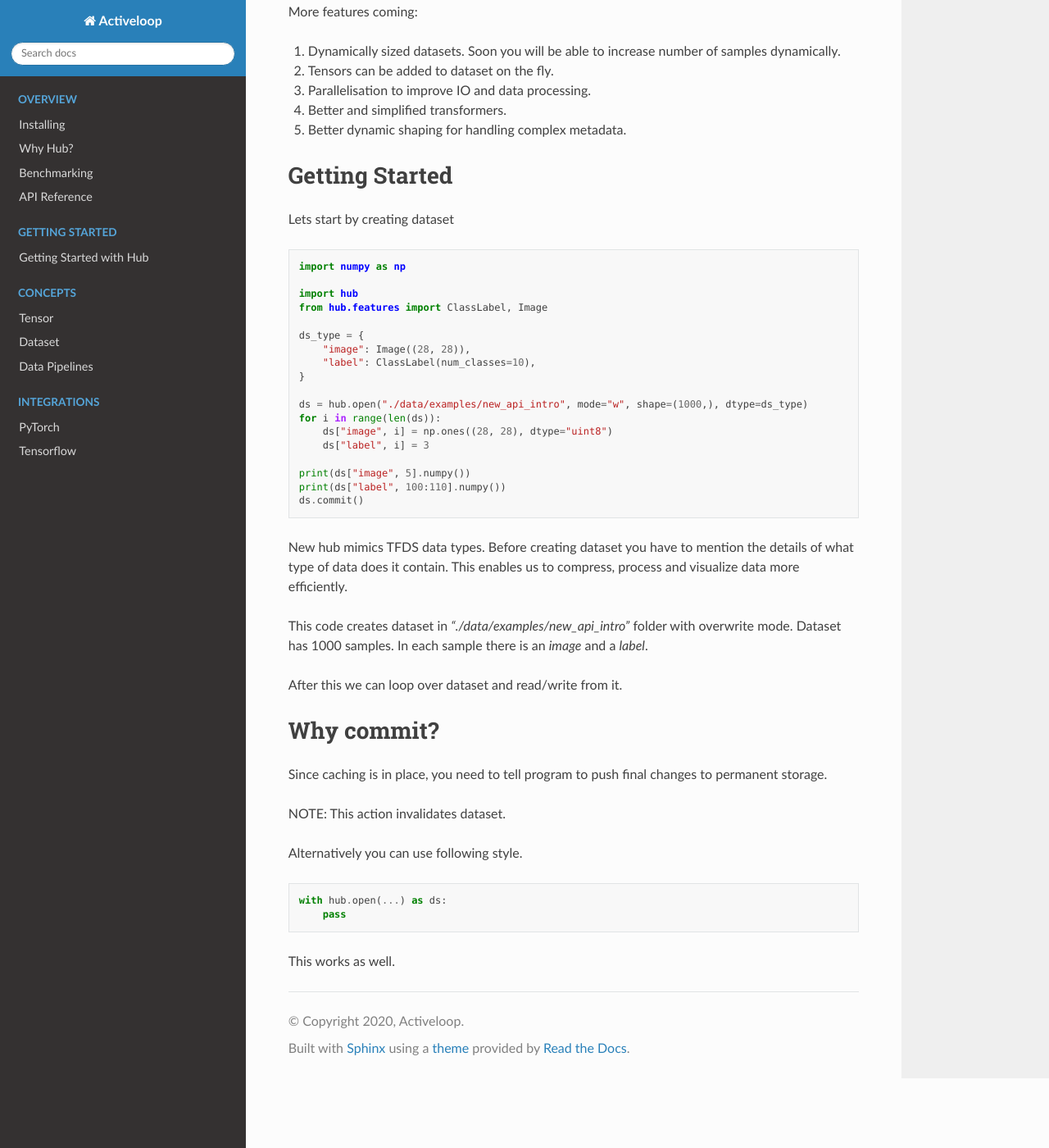
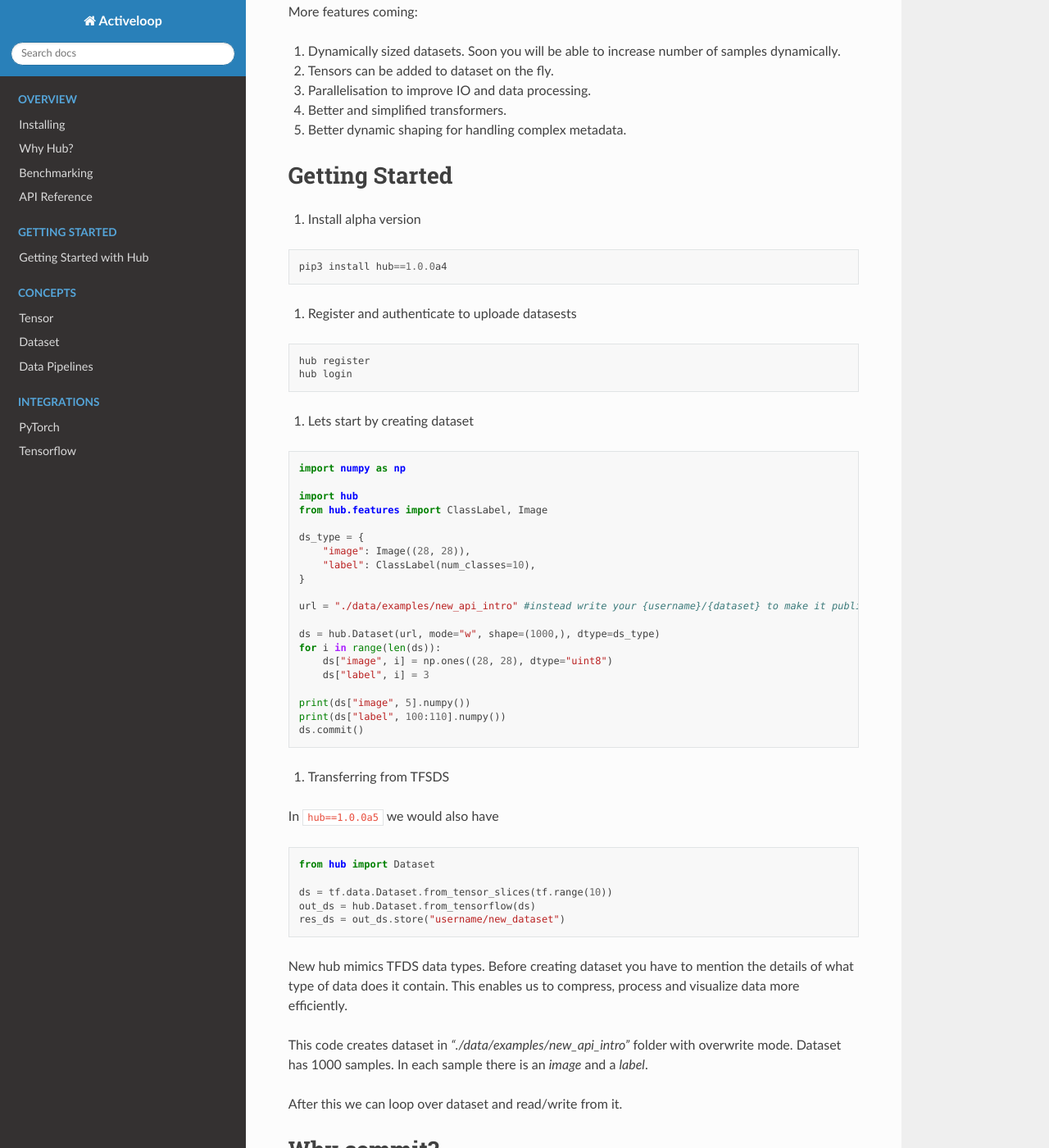
Before and after one commit to activeloopai/deeplake, a Sphinx documentation site: the page built from docs/source/tutorials/new_api.md, in a window 1280 px wide and 1400 px high, scrolled down 469 px. Shown: the whole window at 82% size. Built offline with Sphinx 7.4.7 and the Read the Docs theme 2.0.0, drawn with Linux system fonts in a browser that asks for light colours; pages that are not in the unit, such as notebooks, are missing from menus.

Commit message:
Update new_api.md

````diff
--- a/docs/source/tutorials/new_api.md
+++ b/docs/source/tutorials/new_api.md
@@ -17,8 +17,18 @@ More features coming:
  5. Better dynamic shaping for handling complex metadata.
 
 ## **Getting Started**
+1) Install alpha version
+```
+pip3 install hub==1.0.0a4
+```
 
-Lets start by creating dataset
+2) Register and authenticate to uploade datasests
+```
+hub register
+hub login
+```
+
+3) Lets start by creating dataset
 
 ```python
 import numpy as np
@@ -31,7 +41,9 @@ ds_type = {
     "label": ClassLabel(num_classes=10),
 }
 
-ds = hub.open("./data/examples/new_api_intro", mode="w", shape=(1000,), dtype=ds_type)
+url = "./data/examples/new_api_intro" #instead write your {username}/{dataset} to make it public
+
+ds = hub.Dataset(url, mode="w", shape=(1000,), dtype=ds_type)
 for i in range(len(ds)):
     ds["image", i] = np.ones((28, 28), dtype="uint8")
     ds["label", i] = 3
@@ -39,6 +51,17 @@ for i in range(len(ds)):
 print(ds["image", 5].numpy())
 print(ds["label", 100:110].numpy())
 ds.commit()
+```
+
+4) Transferring from TFSDS
+
+In `hub==1.0.0a5` we would also have
+```
+from hub import Dataset
+
+ds = tf.data.Dataset.from_tensor_slices(tf.range(10))
+out_ds = hub.Dataset.from_tensorflow(ds)
+res_ds = out_ds.store("username/new_dataset")
 ```
 
 New hub mimics TFDS data types. Before creating dataset you have to mention the details of what type of data does it contain. This enables us to compress, process and visualize data more efficiently.
@@ -57,7 +80,7 @@ NOTE: This action invalidates dataset.
 Alternatively you can use following style.
 
 ```python
-with hub.open(...) as ds:
+with hub.Dataset(...) as ds:
     pass
 ```
 
````
